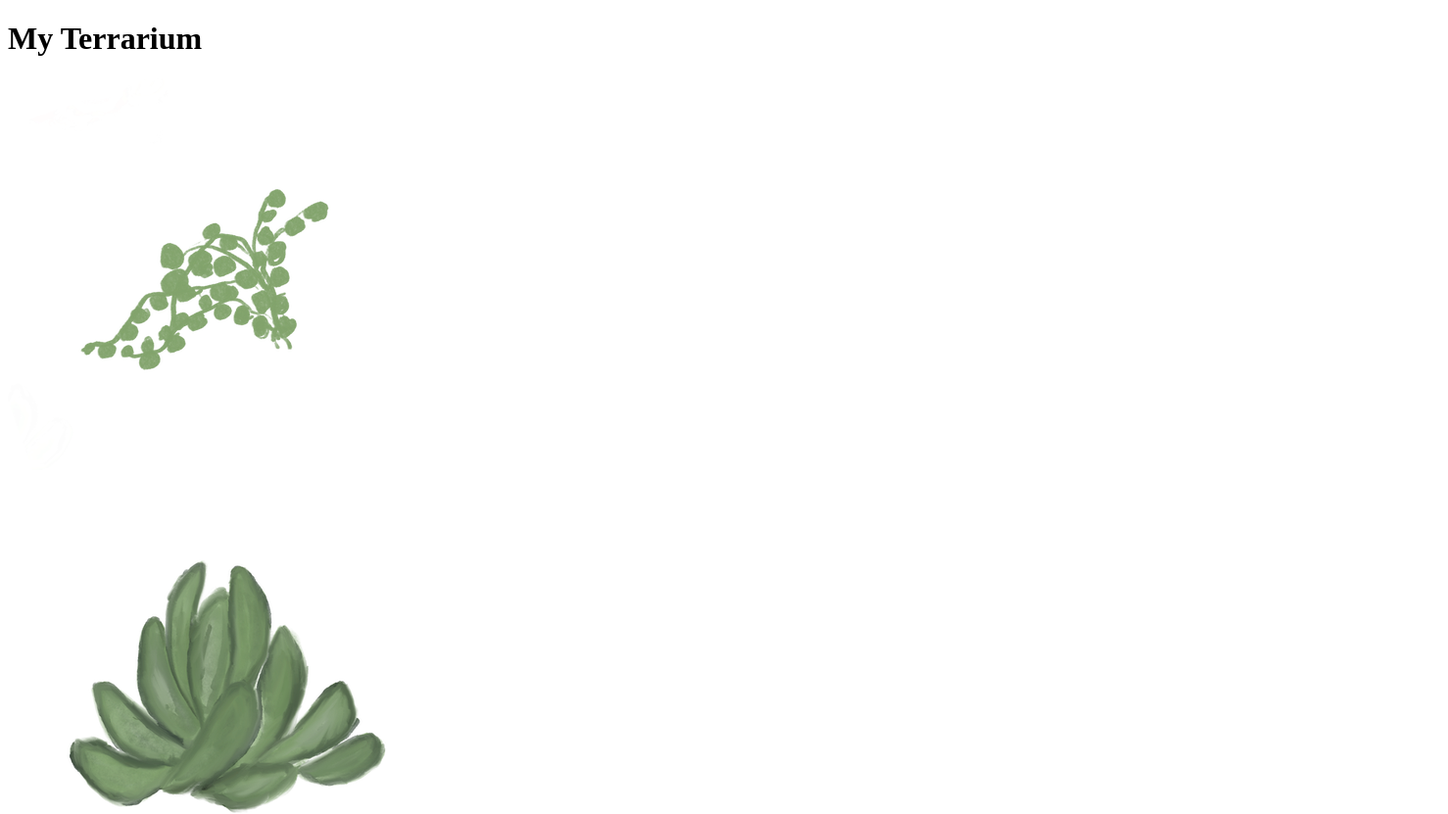
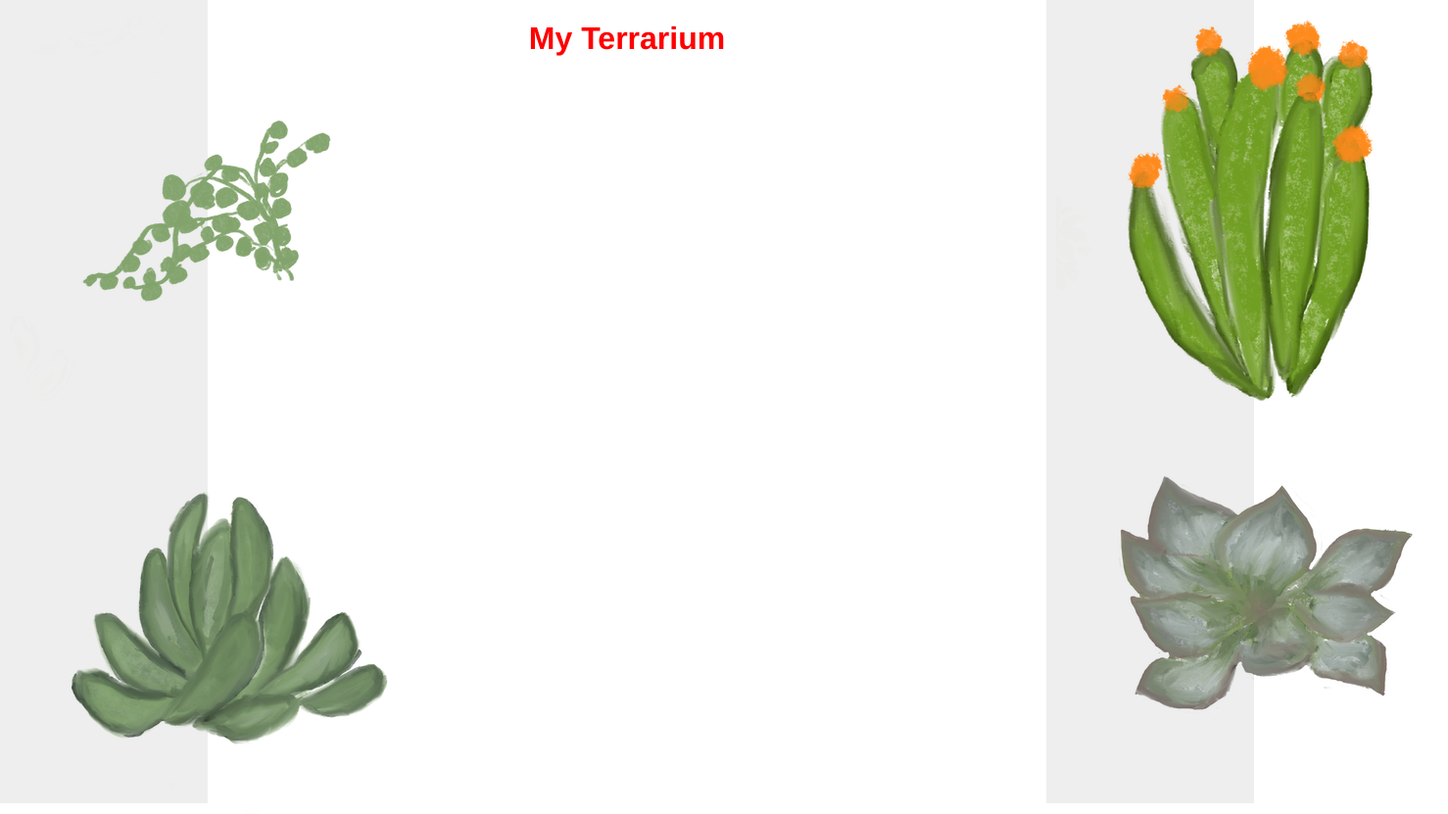
Before and after one commit to mjharder70/terrarium, a plain HTML site: page index.html in a window 1280 px wide. Shown: the top 831 px of the page at 98% size, 1478 px wide, since content can reach past the window. Drawn offline with Linux system fonts and the light colour scheme.

Commit message:
some styles

```diff
--- a/index.html
+++ b/index.html
@@ -5,9 +5,10 @@
         <meta charset="utf-8" />
         <meta http-equiv="X-UA-Compatible" content="IE=edge" />
         <meta name="viewport" content="width=device-width, initial-scale=1" />
+        <link rel="stylesheet" href="./style.css" />
     </head>
     <body>
-        <h1>My Terrarium</h1>
+        <h1 style="color: red">My Terrarium</h1>
         <div id="page">
             <div id="left-container" class="container">
                 <div class="plant-holder">
--- /dev/null
+++ b/style.css
@@ -0,0 +1,29 @@
+body {
+    font-family: helvetica, arial, sans-serif;
+
+}
+
+h1 {
+    color: blue;
+    text-align: center;
+}
+
+#left-container {
+    background-color: #eee;
+    width: 15%;
+    left: 0px;
+    top: 0px;
+    position: absolute;
+    height: 100%;
+    padding: 10px;
+}
+
+#right-container {
+    background-color: #eee;
+	width: 15%;
+	right: 0px;
+	top: 0px;
+	position: absolute;
+	height: 100%;
+	padding: 10px;
+}
```
